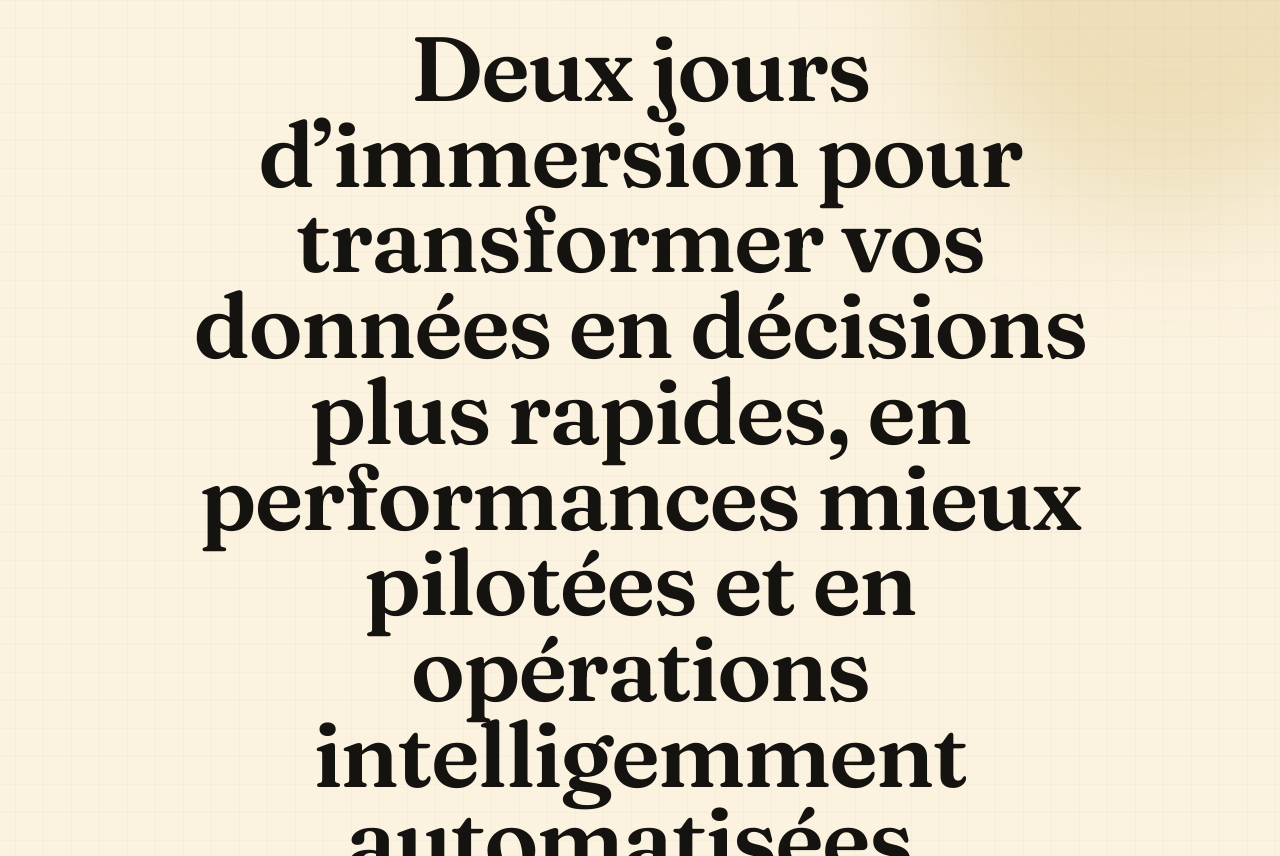
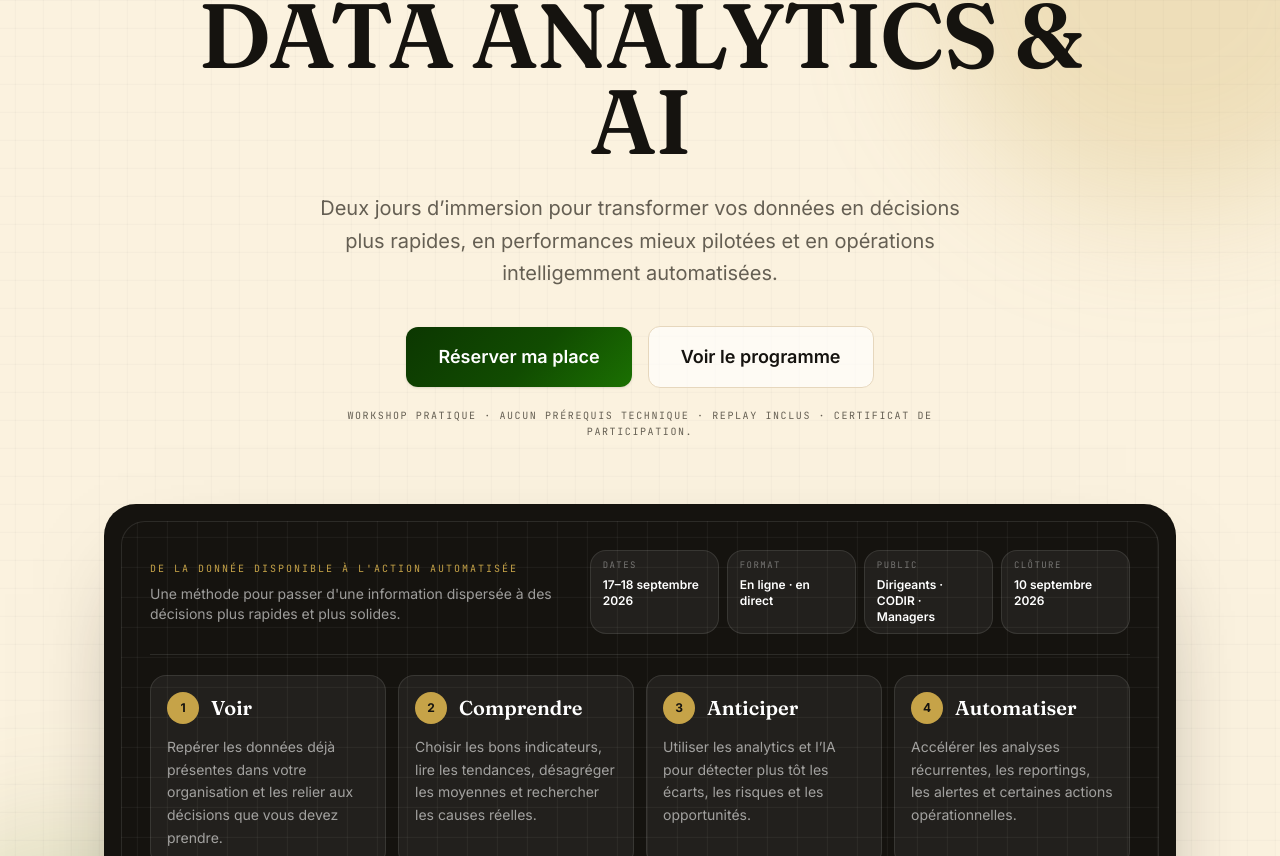
Before and after one commit to EddineRachadi/workshop-managersity-co, a Next.js app: page / in a window 1280 px wide. Shown: the part 164-1020 px from the top of the page. Built offline with nearby package versions, Linux system fonts and the light colour scheme.

Commit message:
Simplify Data Analytics AI hero

```diff
--- a/src/components/landing/workshop/hero.tsx
+++ b/src/components/landing/workshop/hero.tsx
@@ -3,16 +3,16 @@ import { WORKSHOP } from "@/lib/workshop";
 
 const REPERES = [
   { label: "Dates", value: "17–18 septembre 2026" },
-  { label: "Format", value: "En ligne · live" },
+  { label: "Format", value: "En ligne · en direct" },
   { label: "Public", value: "Dirigeants · CODIR · Managers" },
   { label: "Clôture", value: "10 septembre 2026" },
 ];
 
 const FLOW = [
-  { label: "Voir", detail: "Données déjà présentes et liens avec la décision" },
-  { label: "Comprendre", detail: "Indicateurs, trends, causes et écarts" },
-  { label: "Anticiper", detail: "Analytics et IA pour détecter les risques" },
-  { label: "Automatiser", detail: "Analyses, alertes et reportings récurrents" },
+  { label: "Voir", detail: "Repérer les données déjà présentes dans votre organisation et les relier aux décisions que vous devez prendre." },
+  { label: "Comprendre", detail: "Choisir les bons indicateurs, lire les tendances, désagréger les moyennes et rechercher les causes réelles." },
+  { label: "Anticiper", detail: "Utiliser les analytics et l’IA pour détecter plus tôt les écarts, les risques et les opportunités." },
+  { label: "Automatiser", detail: "Accélérer les analyses récurrentes, les reportings, les alertes et certaines actions opérationnelles." },
 ];
 
 export function WorkshopHero() {
@@ -27,28 +27,20 @@ export function WorkshopHero() {
 
       <div className="relative z-10 mx-auto max-w-[1120px] px-4 pb-16 pt-12 sm:px-6 sm:pb-24 sm:pt-16">
         <div className="mx-auto max-w-4xl text-center">
-          <p className="ws-rise mx-auto inline-flex rounded-full border border-paper-line bg-white/72 px-4 py-2 font-mono text-[10px] uppercase tracking-[0.2em] text-green shadow-sm">
-            DATA ANALYTICS &amp; AI
-          </p>
-
           <h1
             className="ws-rise mt-7 font-display text-[3rem] font-semibold leading-[0.94] tracking-[-0.02em] sm:text-7xl lg:text-[5.7rem]"
             style={{ ["--ws-delay" as string]: "90ms" }}
           >
-            Deux jours d’immersion pour transformer vos données en décisions
-            plus rapides, en performances mieux pilotées et en opérations
-            intelligemment automatisées.
+            DATA ANALYTICS &amp; AI
           </h1>
 
           <p
             className="ws-rise mx-auto mt-7 max-w-2xl text-lg leading-relaxed text-muted sm:text-xl"
             style={{ ["--ws-delay" as string]: "190ms" }}
           >
-            Vous avez déjà des données : ventes, finances, opérations, clients,
-            équipes, projets. Pendant deux sessions pratiques, vous apprendrez à
-            les structurer, à les lire avec rigueur, à en tirer des décisions
-            actionnables et à utiliser l&apos;IA pour accélérer vos analyses, vos
-            alertes et vos reportings — sans avoir besoin d&apos;être data scientist.
+            Deux jours d’immersion pour transformer vos données en décisions plus
+            rapides, en performances mieux pilotées et en opérations
+            intelligemment automatisées.
           </p>
 
           <div
@@ -85,7 +77,7 @@ export function WorkshopHero() {
             <div className="flex flex-col gap-3 border-b border-white/10 pb-5 sm:flex-row sm:items-center sm:justify-between">
               <div>
                 <p className="font-mono text-[10px] uppercase tracking-[0.2em] text-gold">
-                  De la donnée à l&apos;action
+                  De la donnée disponible à l&apos;action automatisée
                 </p>
                 <p className="mt-2 text-sm text-white/58">
                   Une méthode pour passer d&apos;une information dispersée à des
```
